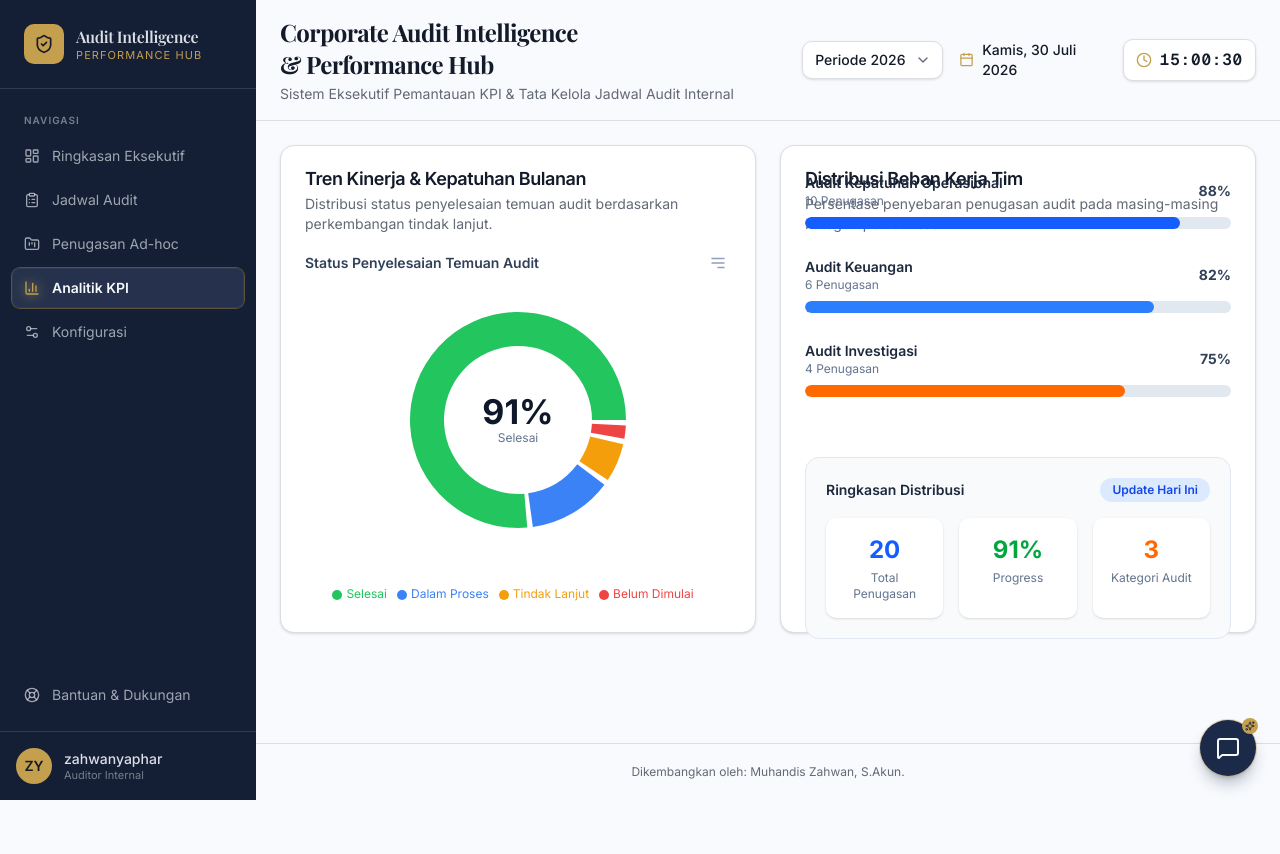
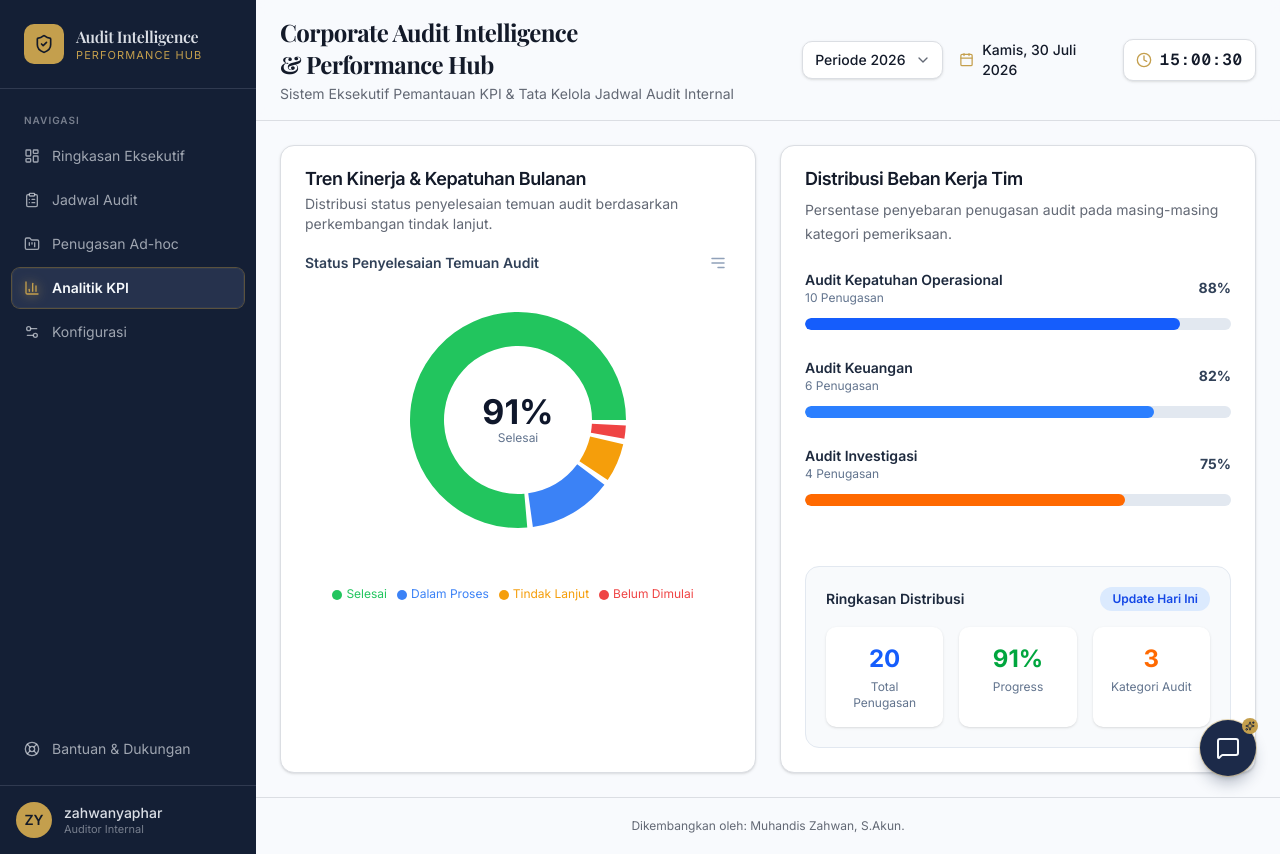
Before and after one commit to muhandiszahwann/KPI-Zahwan, a Next.js app: page / in a window 1280 px wide. Both pictures are taken after a click on the button "Analitik KPI". Before the commit the page ends 800 px from the top, so only its background shows below. Built offline with nearby package versions, Linux system fonts and the light colour scheme; a web font is replaced by a local one.

Commit message:
Update AnalitikKPI.tsx

```diff
--- a/components/views/AnalitikKPI.tsx
+++ b/components/views/AnalitikKPI.tsx
@@ -203,24 +203,24 @@ export function AnalitikKPI() {
 
         <Card className="border shadow-sm">
 
-          <CardHeader>
+          <CardHeader className="pb-4">
 
             <CardTitle className="text-lg font-semibold">
               Distribusi Beban Kerja Tim
             </CardTitle>
 
-            <CardDescription>
-              Persentase penyebaran penugasan audit pada masing-masing
-              kategori pemeriksaan.
-            </CardDescription>
+           <CardDescription className="mt-1 text-sm leading-6 text-muted-foreground">
+  Persentase penyebaran penugasan audit pada masing-masing
+  kategori pemeriksaan.
+</CardDescription>
 
           </CardHeader>
 
-          <CardContent className="flex h-[320px] flex-col justify-center space-y-7">
+          <CardContent className="flex min-h-[420px] flex-col gap-7 pt-2">
             {dataBebanKerja.map((item, index) => (
               <div
                 key={index}
-                className="space-y-2"
+                className="space-y-3"
               >
                 <div className="flex items-center justify-between">
 
```
